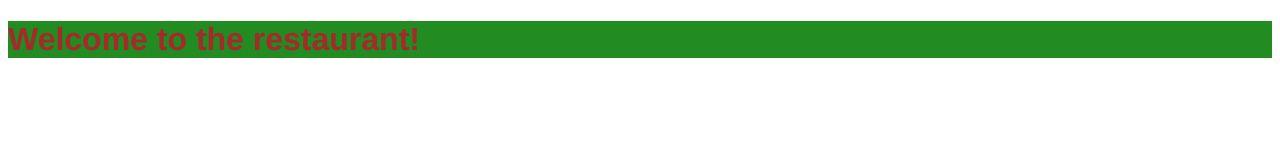
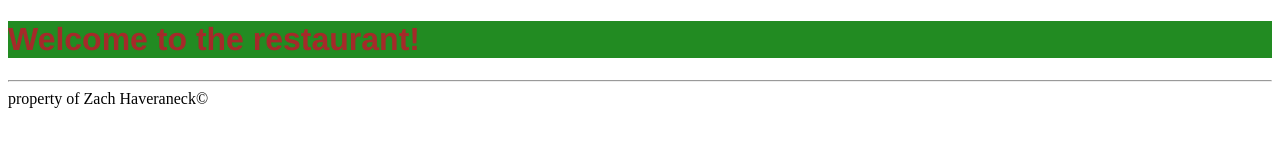
Before and after one commit to ZHaveraneck/Phase-1, a plain HTML site: page index.html in a window 1280 px wide. Drawn offline with Linux system fonts and the light colour scheme.

Commit message:
refined index

```diff
--- a/index.html
+++ b/index.html
@@ -20,6 +20,10 @@
             </menu>
         </nav>
     </header>
+    <hr>
+    <footer id="page_footer">
+        property of Zach Haveraneck&copy;
+    </footer>
 
 </body>
 </html>
```
